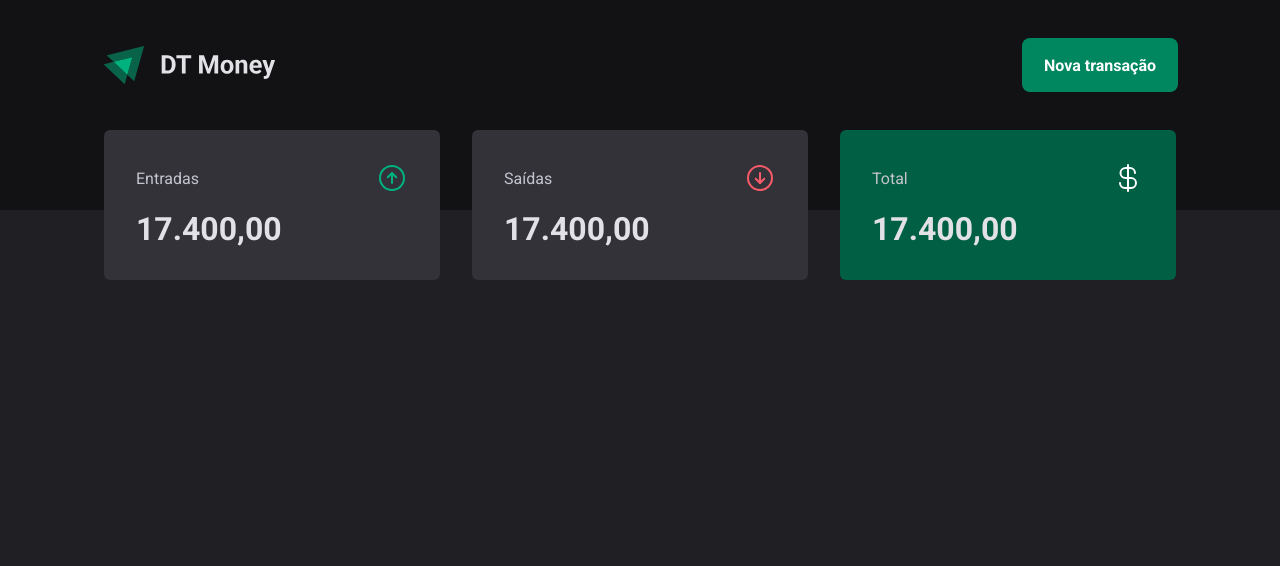
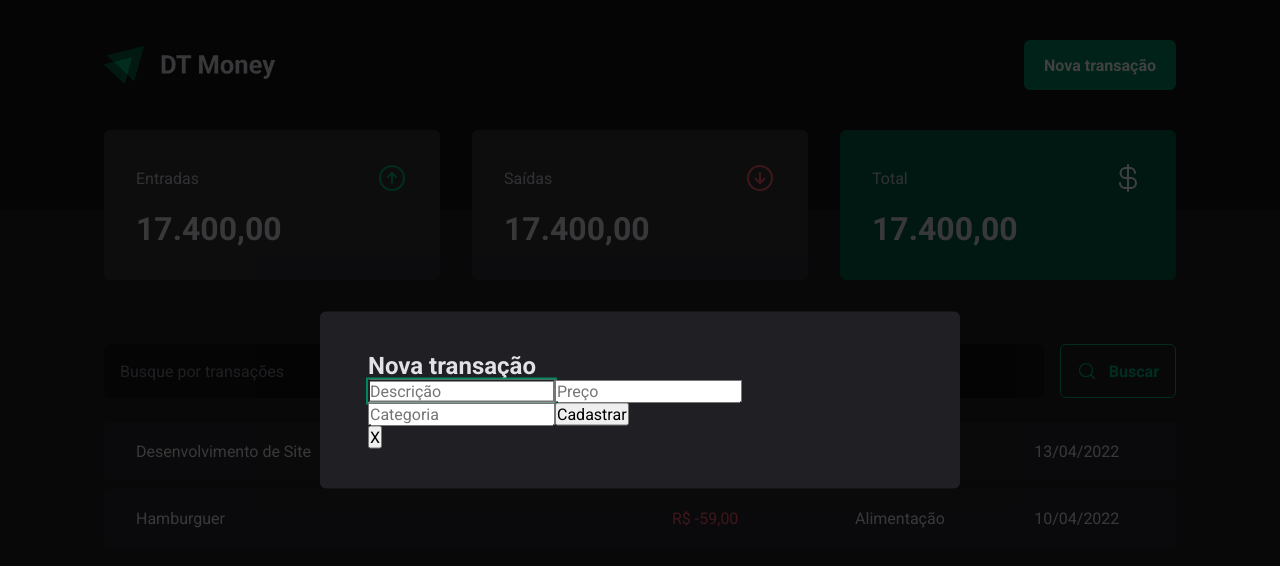
Before and after one commit to gomes-leonardo/dt-money, a React (Vite) app: page / in a window 1280 px wide. Both pictures are taken after a click on the button "Nova transação". Shown: the top 566 px of the page. Built offline with nearby package versions, Linux system fonts and the light colour scheme; the HTML template or start-up script is replaced by a standard one.

Commit message:
feat: modal

```diff
--- a/package.json
+++ b/package.json
@@ -10,6 +10,7 @@
     "preview": "vite preview"
   },
   "dependencies": {
+    "@radix-ui/react-dialog": "^1.0.5",
     "@types/styled-components": "^5.1.34",
     "phosphor-react": "^1.4.1",
     "react": "^18.2.0",
--- a/src/components/Header/index.tsx
+++ b/src/components/Header/index.tsx
@@ -1,13 +1,19 @@
 import { HeaderContainer, HeaderContent, NewTransactionButton } from './styles'
-
+import * as Dialog from '@radix-ui/react-dialog'
 import logoImg from '../../assets/logo.svg'
+import NewTransactionModal from '../NewTransactionModal'
 
 const Header = () => {
   return (
     <HeaderContainer>
       <HeaderContent>
         <img src={logoImg} alt="" />
-        <NewTransactionButton>Nova transação</NewTransactionButton>
+        <Dialog.Root>
+          <Dialog.Trigger asChild>
+            <NewTransactionButton>Nova transação</NewTransactionButton>
+          </Dialog.Trigger>
+          <NewTransactionModal />
+        </Dialog.Root>
       </HeaderContent>
     </HeaderContainer>
   )
--- /dev/null
+++ b/src/components/NewTransactionModal/index.tsx
@@ -0,0 +1,25 @@
+import * as Dialog from '@radix-ui/react-dialog'
+import { Content, Overlay } from './styles'
+
+const NewTransactionModal = () => {
+  return (
+    <Dialog.Portal>
+      <Overlay>
+        <Content>
+          <Dialog.Title>Nova transação</Dialog.Title>
+
+          <form action="">
+            <input type="text" placeholder="Descrição" required />
+            <input type="number" placeholder="Preço" required />
+            <input type="text" placeholder="Categoria" required />
+
+            <button type="submit">Cadastrar</button>
+          </form>
+          <Dialog.Close>X</Dialog.Close>
+        </Content>
+      </Overlay>
+    </Dialog.Portal>
+  )
+}
+
+export default NewTransactionModal
--- /dev/null
+++ b/src/components/NewTransactionModal/styles.ts
@@ -0,0 +1,21 @@
+import * as Dialog from '@radix-ui/react-dialog'
+import styled from 'styled-components'
+
+export const Overlay = styled(Dialog.Overlay)`
+  position: fixed;
+  width: 100vw;
+  height: 100vh;
+  inset: 0;
+  background: rgba(0, 0, 0, 0.75);
+`
+
+export const Content = styled(Dialog.Content)`
+  min-width: 32rem;
+  border-radius: 6px;
+  padding: 2.5rem 3rem;
+  background: ${(props) => props.theme['gray-800']};
+  position: fixed;
+  top: 50%;
+  left: 50%;
+  transform: translate(-50%, -50%);
+`
--- /dev/null
+++ b/src/pages/Transactions/components/SearchForm/index.tsx
@@ -0,0 +1,17 @@
+import { MagnifyingGlass } from 'phosphor-react'
+import { SearchFormContainer } from './styles'
+
+const SearchForm = () => {
+  return (
+    <SearchFormContainer>
+      <input type="text" placeholder="Busque por transações" />
+
+      <button type="submit">
+        <MagnifyingGlass size={20} />
+        Buscar
+      </button>
+    </SearchFormContainer>
+  )
+}
+
+export default SearchForm
--- /dev/null
+++ b/src/pages/Transactions/components/SearchForm/styles.ts
@@ -0,0 +1,46 @@
+import styled from 'styled-components'
+
+export const SearchFormContainer = styled.form`
+  display: flex;
+  gap: 1rem;
+  margin-bottom: 1rem;
+
+  input {
+    flex: 1;
+    border-radius: 6px;
+    border: 0;
+    background: ${(props) => props.theme['gray-900']};
+    color: ${(props) => props.theme['gray-300']};
+    padding: 1rem;
+
+    &::placeholder {
+      color: ${(props) => props.theme['gray-500']};
+    }
+  }
+
+  button {
+    display: flex;
+    align-items: center;
+    gap: 0.75rem;
+
+    border: 0;
+    padding: 1rem;
+    background: transparent;
+    border: 1px solid ${(props) => props.theme['green-300']};
+    color: ${(props) => props.theme['green-300']};
+    font-weight: bold;
+    border-radius: 6px;
+    cursor: pointer;
+
+    &:hover {
+      background: ${(props) => props.theme['green-500']};
+      border-color: ${(props) => props.theme['green-500']};
+      color: ${(props) => props.theme.white};
+
+      transition:
+        background-color 0.2s,
+        color 0.2s,
+        border-color 0.2s;
+    }
+  }
+`
--- a/src/pages/Transactions/index.tsx
+++ b/src/pages/Transactions/index.tsx
@@ -1,11 +1,40 @@
 import Header from '../../components/Header'
 import Summary from '../../components/Summary'
+import SearchForm from './components/SearchForm'
+import {
+  PriceHighLight,
+  TransactionsContainer,
+  TransactionsTable,
+} from './styles'
 
 const Transactions = () => {
   return (
     <div>
       <Header />
       <Summary />
+      <TransactionsContainer>
+        <SearchForm />
+        <TransactionsTable>
+          <tbody>
+            <tr>
+              <td width="50%">Desenvolvimento de Site</td>
+              <td>
+                <PriceHighLight variant="income">R$ 12.000,00</PriceHighLight>
+              </td>
+              <td>Venda</td>
+              <td>13/04/2022</td>
+            </tr>
+            <tr>
+              <td width="50%">Hamburguer</td>
+              <td>
+                <PriceHighLight variant="outcome">R$ -59,00</PriceHighLight>
+              </td>
+              <td>Alimentação</td>
+              <td>10/04/2022</td>
+            </tr>
+          </tbody>
+        </TransactionsTable>
+      </TransactionsContainer>
     </div>
   )
 }
--- a/src/pages/Transactions/styles.ts
+++ b/src/pages/Transactions/styles.ts
@@ -0,0 +1,36 @@
+import styled from 'styled-components'
+
+export const TransactionsContainer = styled.main`
+  width: 100%;
+  max-width: 1120px;
+  margin: 4rem auto 0;
+  padding: 0 1.5rem;
+`
+
+export const TransactionsTable = styled.table`
+  width: 100%;
+  border-collapse: separate;
+  border-spacing: 0 0.5rem;
+  /* margin-top: 1.5rem; */
+
+  td {
+    padding: 1.25rem 2rem;
+    background: ${(props) => props.theme['gray-700']};
+
+    &:first-child {
+      border-top-left-radius: 6px;
+      border-bottom-left-radius: 6px;
+    }
+  }
+`
+
+interface PriceHighLightProps {
+  variant: 'income' | 'outcome'
+}
+
+export const PriceHighLight = styled.span<PriceHighLightProps>`
+  color: ${(props) =>
+    props.variant === 'income'
+      ? props.theme['green-300']
+      : props.theme['red-300']};
+`
```
Also changed, not shown: 1 other file (tests, documents, lock files or other folders).
